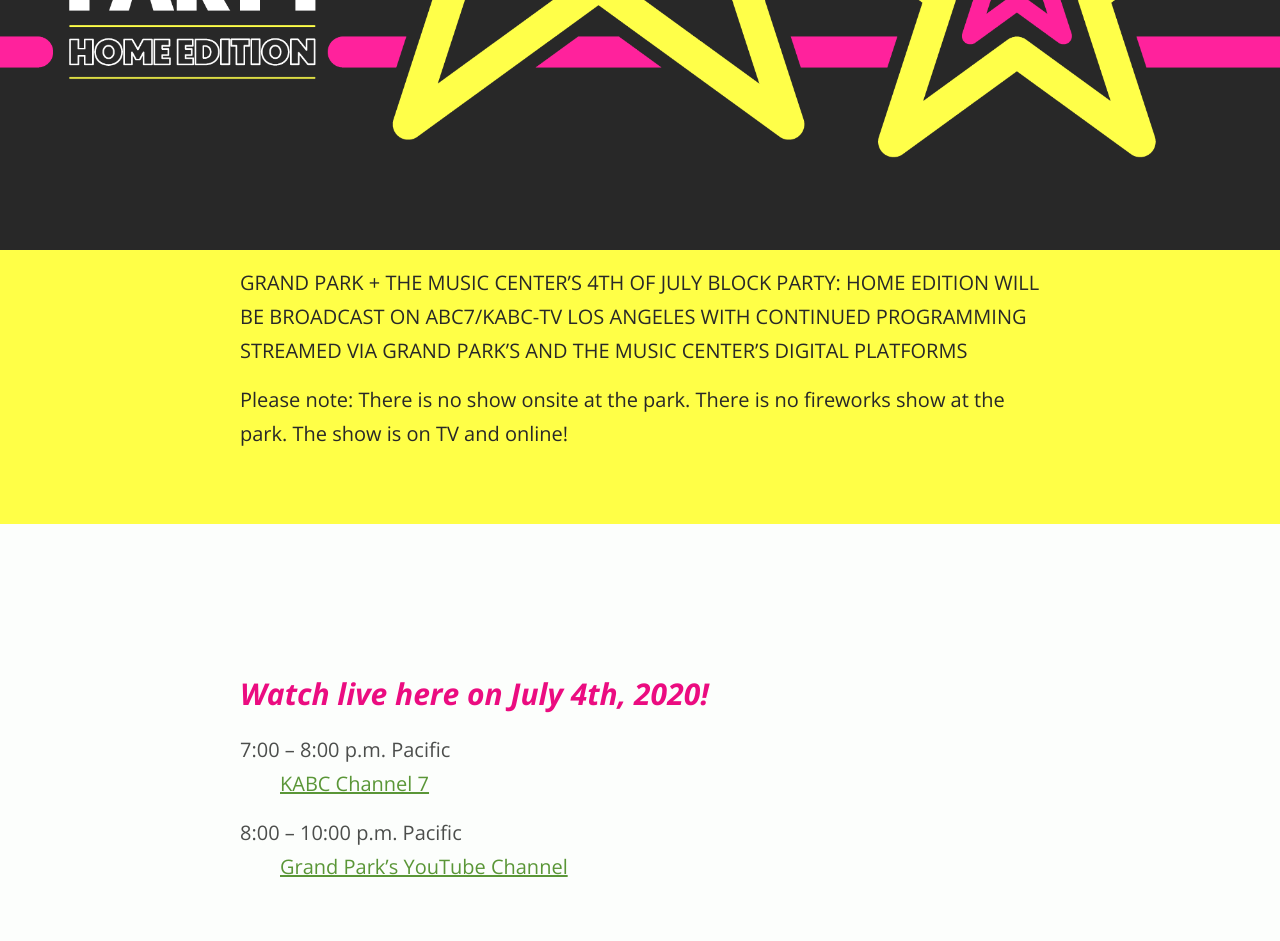
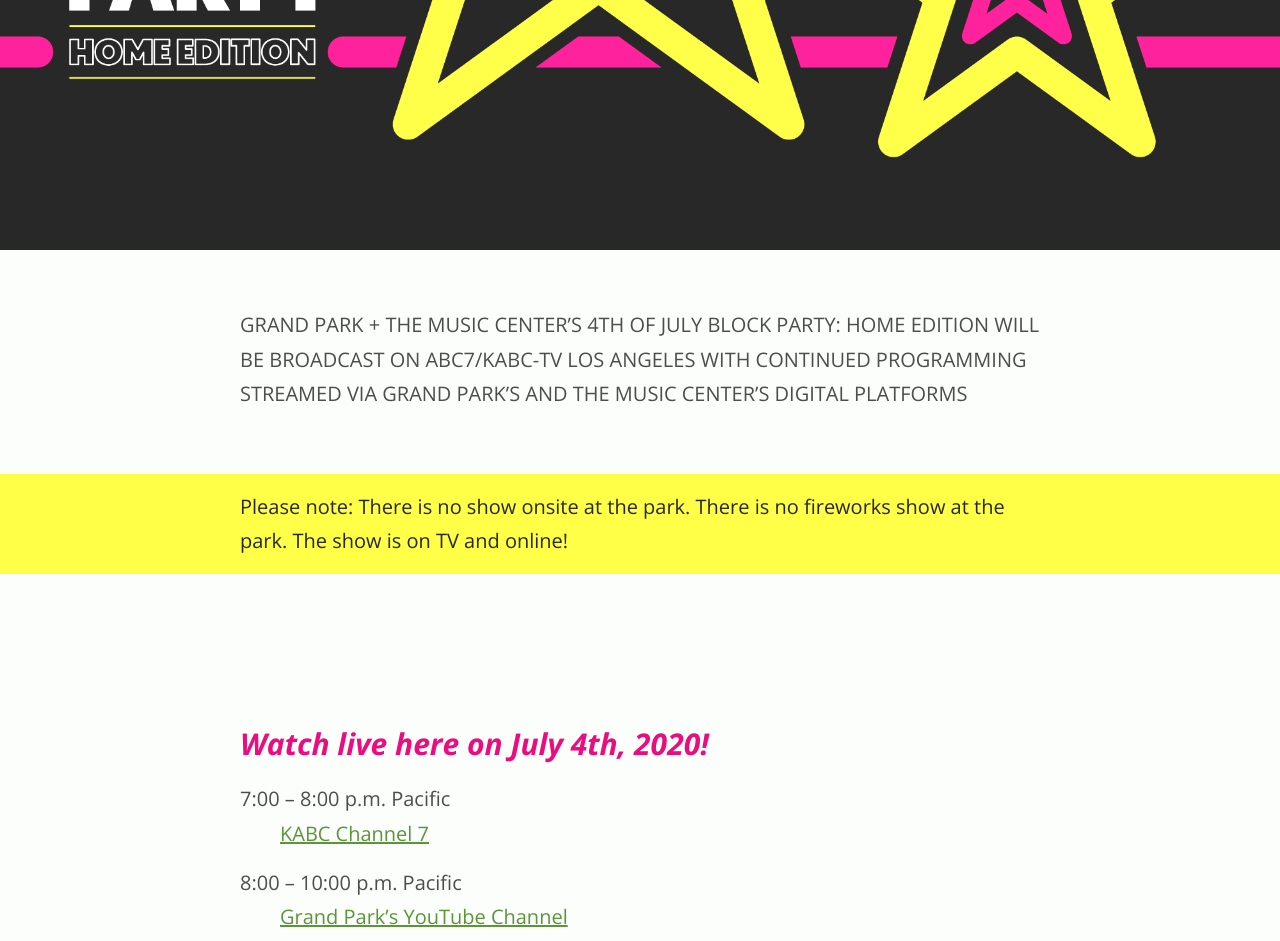
Before and after one commit to grandparkla/july4, a Jekyll site: the page built from index.markdown, in a window 1280 px wide. Shown: the part 584-1525 px from the top of the page. Built offline with Jekyll 4.4.1, drawn with Linux system fonts in a browser that asks for light colours; grey boxes are pictures that could not be loaded.

Commit message:
Make special notice stand out more

```diff
--- a/index.markdown
+++ b/index.markdown
@@ -2,10 +2,13 @@
 title: '4th of July Block Party, 2020 / Grand Park + The Music Center'
 ---
 
-<section class="special-notice" role="status" markdown="1">
-
+<h1></h1>
 
 GRAND PARK + THE MUSIC CENTER'S 4TH OF JULY BLOCK PARTY: HOME EDITION WILL BE BROADCAST ON ABC7/KABC-TV LOS ANGELES WITH CONTINUED PROGRAMMING STREAMED VIA GRAND PARK’S AND THE MUSIC CENTER’S DIGITAL PLATFORMS
+
+<br />
+
+<section class="special-notice" role="status" markdown="1" style="padding-bottom: 1px;">
 
 Please note: There is no show onsite at the park. There is no fireworks show at the park. The show is on TV and online!
 
```
